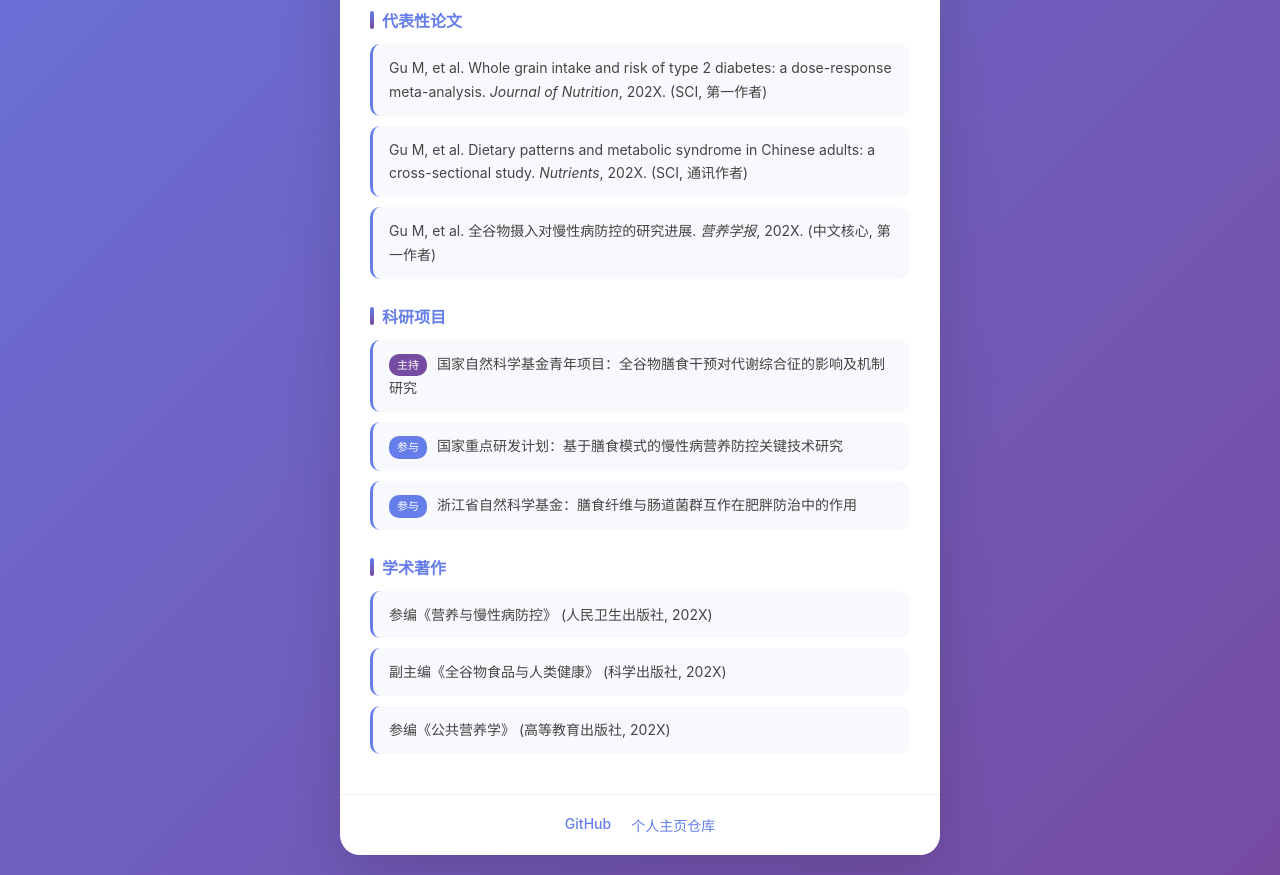
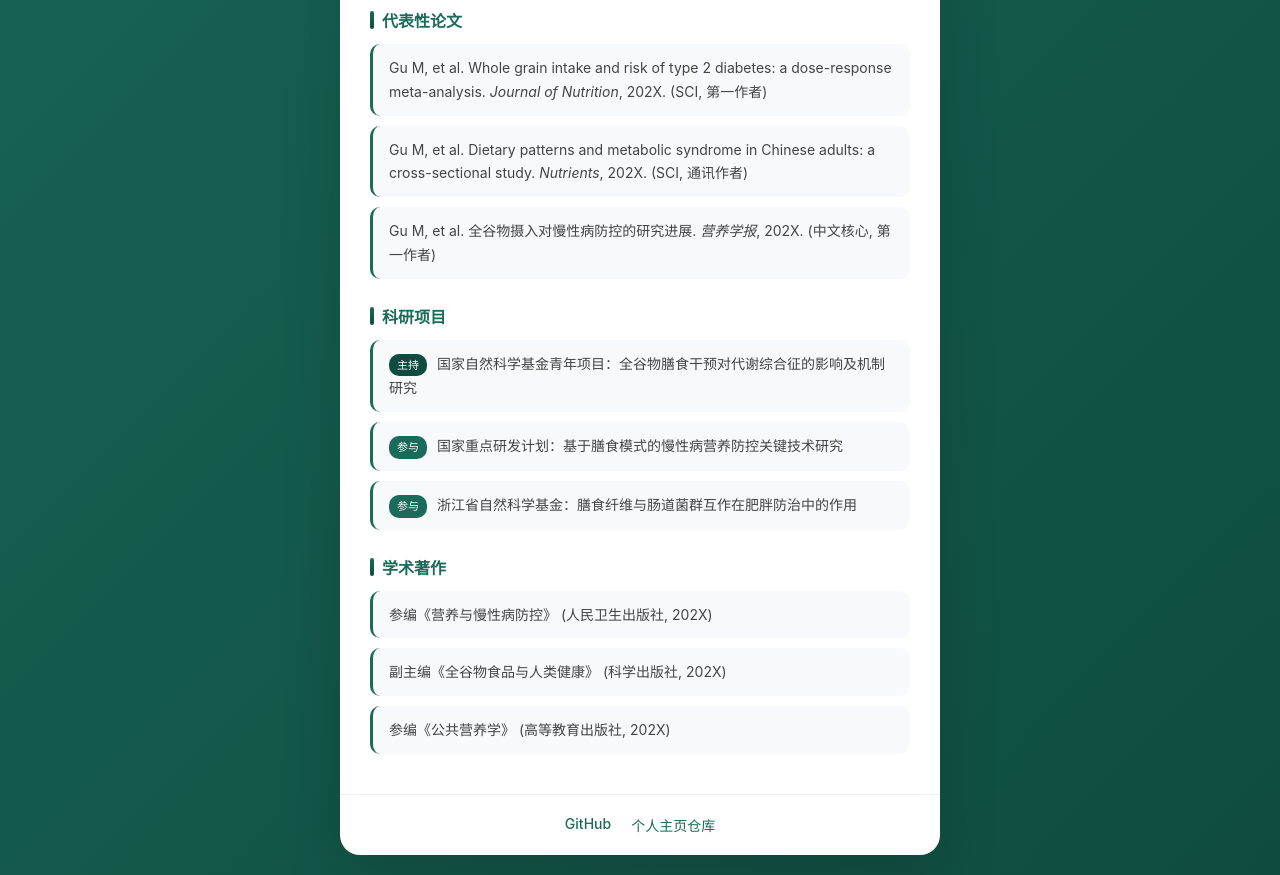
Before and after one commit to MaggieGu16/myprofile, a plain HTML site: page index.html in a window 1280 px wide. Shown: the part 920-1795 px from the top of the page. Drawn offline with Linux system fonts and the light colour scheme.

Commit message:
style: 配色调整为学术深青绿风格

```diff
--- a/index.html
+++ b/index.html
@@ -13,7 +13,7 @@
 
         body {
             font-family: -apple-system, BlinkMacSystemFont, "Segoe UI", "PingFang SC", "Microsoft YaHei", sans-serif;
-            background: linear-gradient(135deg, #667eea 0%, #764ba2 100%);
+            background: linear-gradient(135deg, #1a6b5a 0%, #0f4c3f 100%);
             min-height: 100vh;
             display: flex;
             justify-content: center;
@@ -36,7 +36,7 @@
         }
 
         .header {
-            background: linear-gradient(135deg, #667eea 0%, #764ba2 100%);
+            background: linear-gradient(135deg, #1a6b5a 0%, #0f4c3f 100%);
             padding: 40px 30px;
             text-align: center;
             color: white;
@@ -83,7 +83,7 @@
 
         .section h2 {
             font-size: 16px;
-            color: #667eea;
+            color: #1a6b5a;
             margin-bottom: 12px;
             display: flex;
             align-items: center;
@@ -96,7 +96,7 @@
             display: inline-block;
             width: 4px;
             height: 18px;
-            background: linear-gradient(180deg, #667eea, #764ba2);
+            background: linear-gradient(180deg, #1a6b5a, #0f4c3f);
             border-radius: 2px;
         }
 
@@ -113,7 +113,7 @@
         }
 
         .tag {
-            background: linear-gradient(135deg, #667eea 0%, #764ba2 100%);
+            background: linear-gradient(135deg, #1a6b5a 0%, #0f4c3f 100%);
             color: white;
             padding: 6px 16px;
             border-radius: 20px;
@@ -172,7 +172,7 @@
         }
 
         .social-links a {
-            color: #667eea;
+            color: #1a6b5a;
             text-decoration: none;
             font-size: 14px;
             font-weight: 500;
@@ -180,7 +180,7 @@
         }
 
         .social-links a:hover {
-            color: #764ba2;
+            color: #0f4c3f;
             text-decoration: underline;
         }
 
@@ -194,7 +194,7 @@
             margin-bottom: 10px;
             background: #f8f9fc;
             border-radius: 10px;
-            border-left: 3px solid #667eea;
+            border-left: 3px solid #1a6b5a;
             font-size: 14px;
             color: #444;
             line-height: 1.7;
@@ -202,13 +202,13 @@
         }
 
         .project-list li:hover {
-            border-left-color: #764ba2;
-            background: #f0f1f9;
+            border-left-color: #0f4c3f;
+            background: #e6f2ef;
         }
 
         .project-list li .role {
             display: inline-block;
-            background: #667eea;
+            background: #1a6b5a;
             color: white;
             font-size: 11px;
             padding: 2px 8px;
@@ -218,7 +218,7 @@
         }
 
         .project-list li .role.lead {
-            background: #764ba2;
+            background: #0f4c3f;
         }
 
         @media (max-width: 480px) {
```
